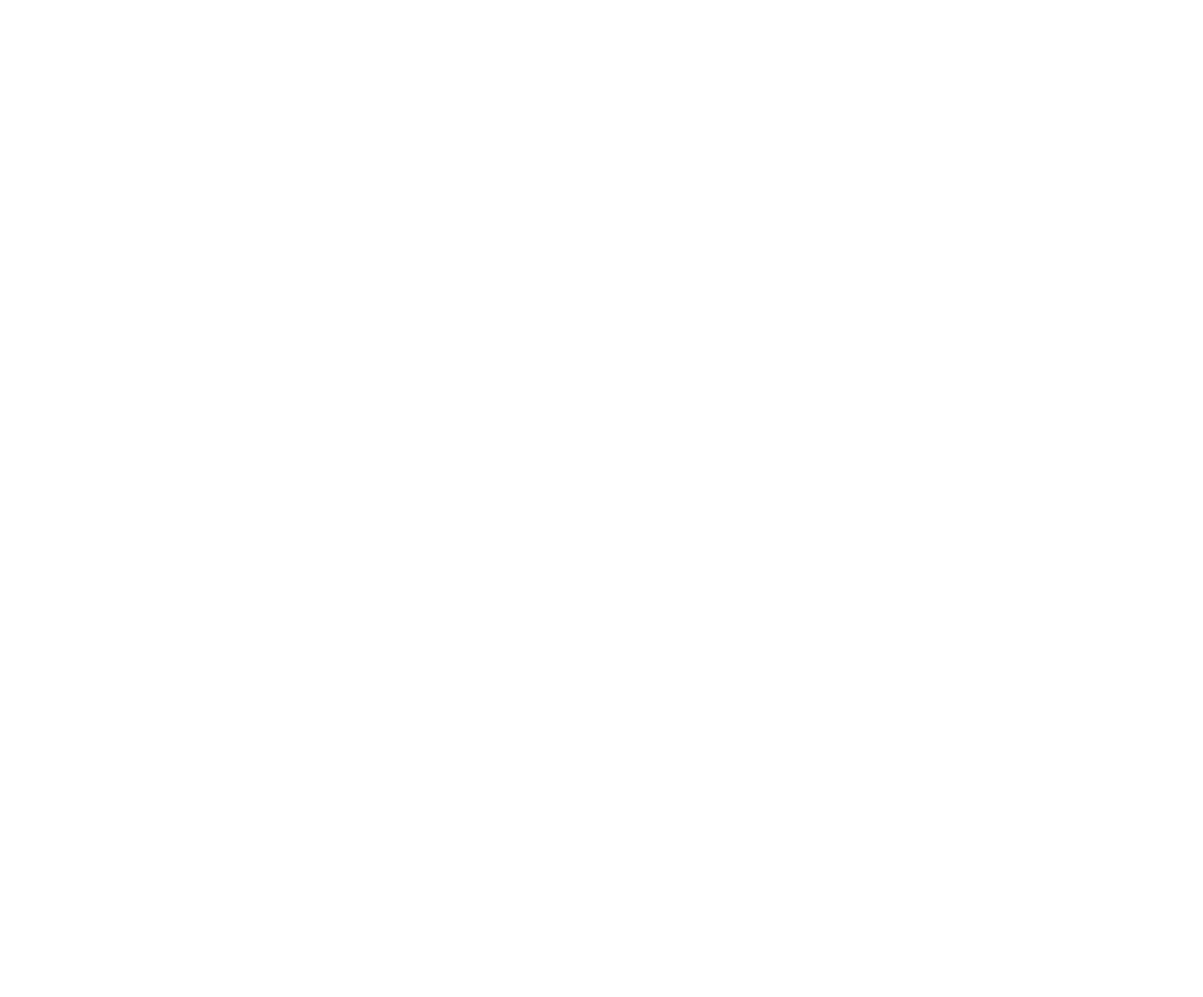
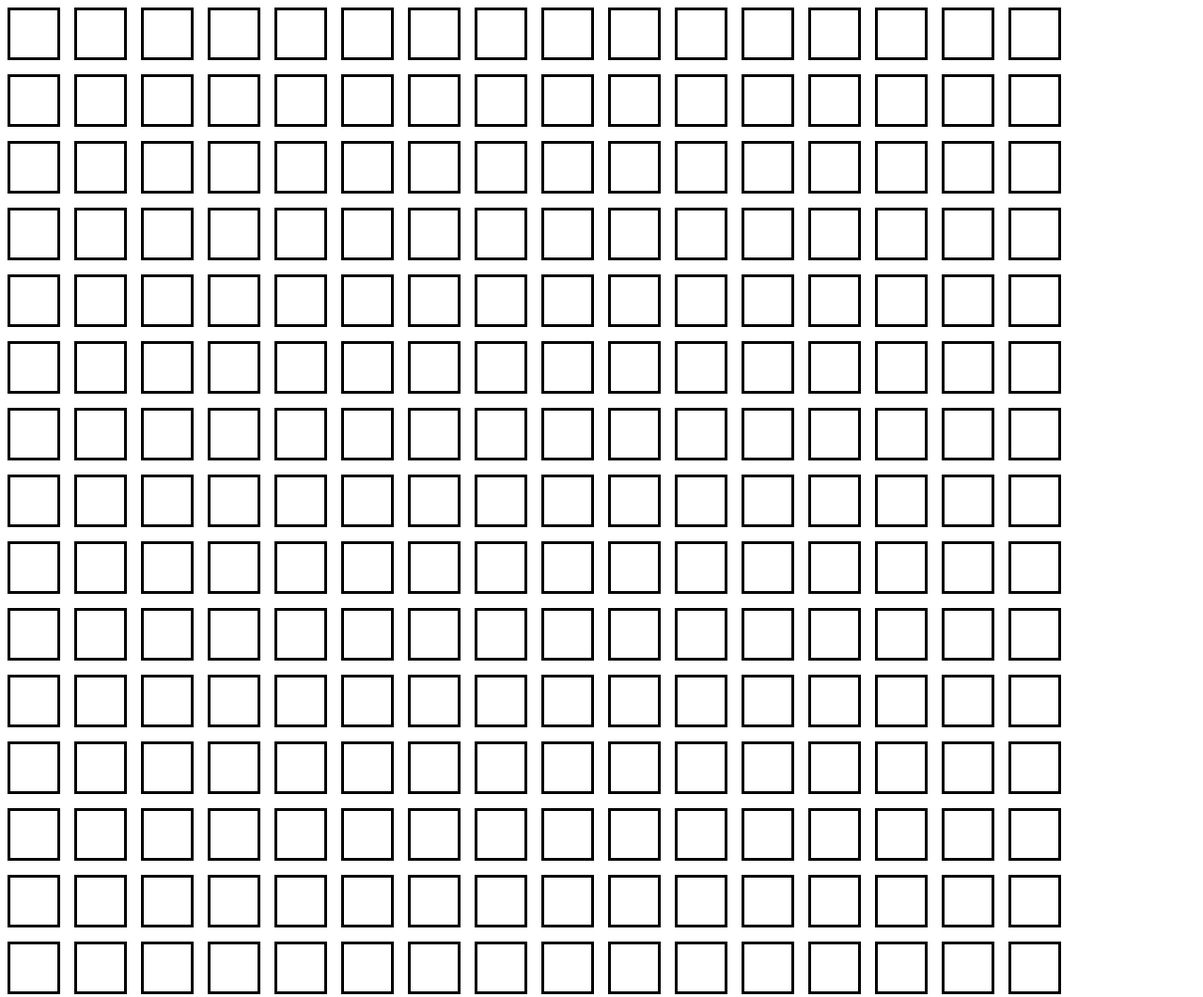
Before and after one commit to onyto/odin-etch-a-sketch, a plain HTML site: page index.html in a window 1280 px wide. Shown: the top 1061 px of the page at 94% size. Before the commit the page ends 800 px from the top, so only its background shows below. Drawn offline with Linux system fonts and the light colour scheme.

Commit message:
Create a grid

```diff
--- a/script.js
+++ b/script.js
@@ -0,0 +1,32 @@
+createRows(16);
+createSquares(16);
+
+function createRows(number) {
+  const container = document.querySelector('#container');
+
+  for (let i = 0; i < number; i++) {
+    const row = document.createElement('div');
+    // should I add a class in this function or separately?
+    row.classList.add('row');
+    // I don't like appending in the function
+    // it would be better to return a object list?
+    container.appendChild(row);
+  }
+}
+
+// I don't like that his function can only be run after createRows()
+// should I combine both functions and call it createGrid() ?
+// that kinda makes sense...
+function createSquares(number) {
+  const rows = document.querySelectorAll('.row');
+
+  rows.forEach((row) => {
+    for (let i = 0; i< number; i++) {
+      const square = document.createElement('div');
+      square.classList.add('square');
+      // I don't like appending in the function
+      // it would be better to return a object list?
+      row.appendChild(square);
+    }
+  })
+}
--- a/style.css
+++ b/style.css
@@ -1,3 +1,16 @@
 #container {
   display: flex;
+  flex-direction: column;
+  gap: 15px;
 }
+
+.row {
+  display: flex;
+  gap: 15px;
+}
+
+.square {
+  height: 50px;
+  width: 50px;
+  border-style: solid;
+}
```
